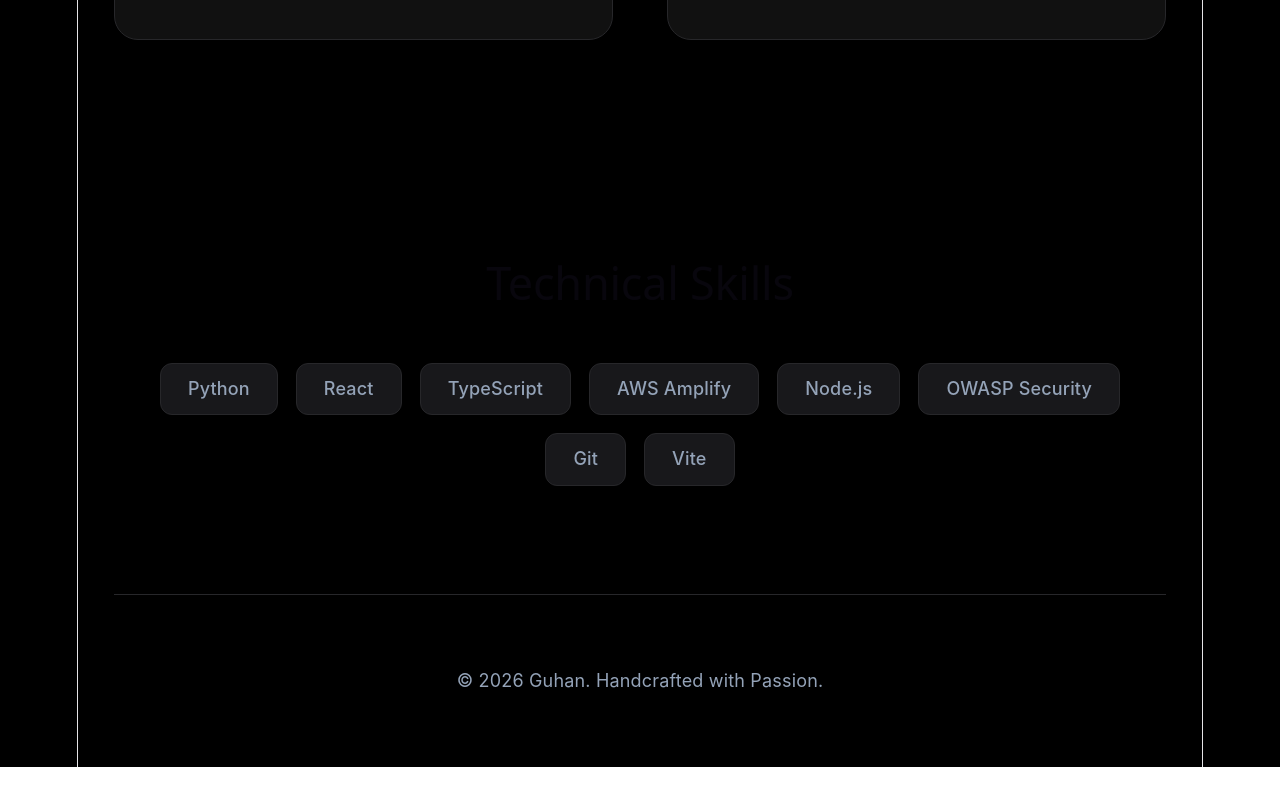
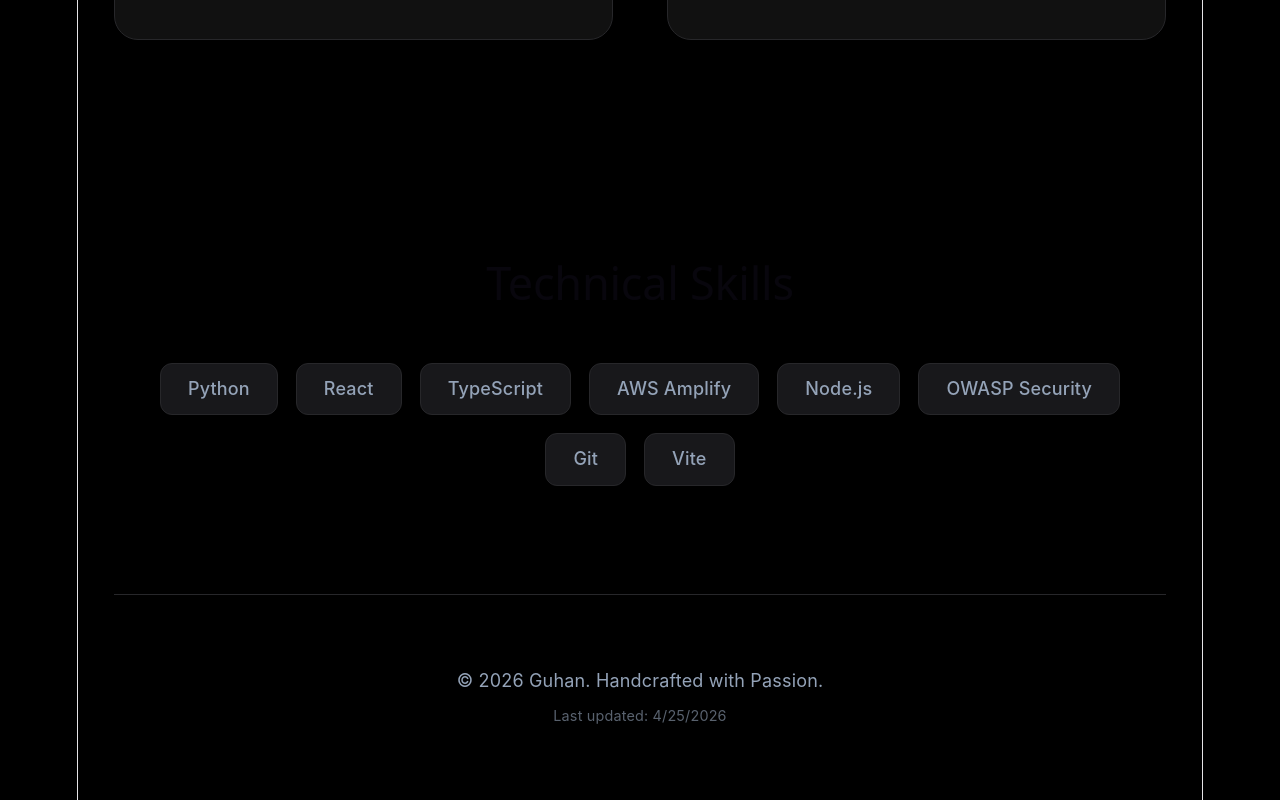
Before and after one commit to Guhan-VS/Portfolio, a React app: page / in a window 1280 px wide. Shown: the part 2076-2876 px from the top of the page. Before the commit the page ends 2843 px from the top, so only its background shows below. Built offline with nearby package versions, Linux system fonts and the light colour scheme; the HTML template or start-up script is replaced by a standard one.

Commit message:
Triggering build: Added last updated date to footer

```diff
--- a/src/App.tsx
+++ b/src/App.tsx
@@ -84,6 +84,9 @@ function App() {
 
       <footer>
         <p>&copy; {new Date().getFullYear()} Guhan. Handcrafted with Passion.</p>
+        <p style={{ fontSize: '0.8rem', marginTop: '0.5rem', opacity: 0.6 }}>
+          Last updated: {new Date().toLocaleDateString()}
+        </p>
       </footer>
     </div>
   )
```
